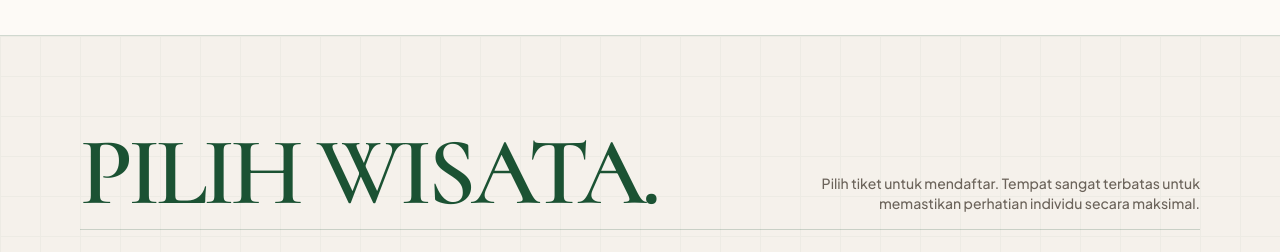
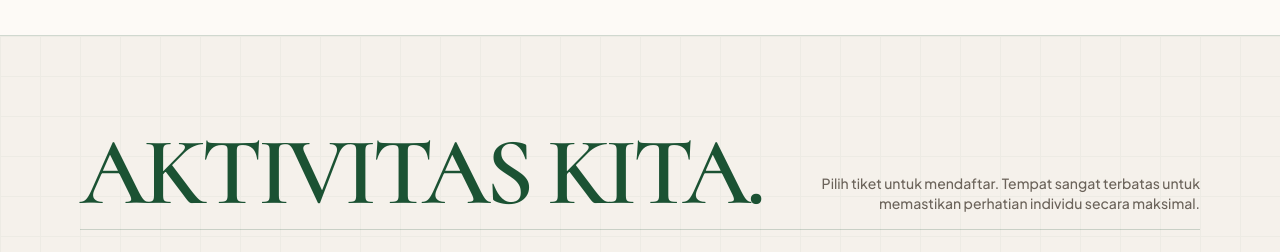
Before and after one commit to gimigkk/Imah-Keramik-Bogor, a React (Vite) app: page / in a window 1280 px wide. Shown: the part 880-1132 px from the top of the page. Built offline with nearby package versions, Linux system fonts and the light colour scheme; the HTML template or start-up script is replaced by a standard one.

Commit message:
refactor: update Paket Membatik Kayu card to span 2 rows tall

```diff
--- a/src/components/BentoTickets.tsx
+++ b/src/components/BentoTickets.tsx
@@ -26,7 +26,7 @@ export const BentoTickets: React.FC = () => {
         <div className="mb-6 md:mb-6 md:flex justify-between items-end gap-8 border-b border-foreground/20 pb-4">
           <div>
             <h2 className="font-serif text-5xl md:text-8xl text-foreground uppercase tracking-tighter leading-[0.85]">
-              Pilih Wisata.
+              Aktivitas Kita.
             </h2>
           </div>
           <p className="text-muted-foreground font-sans text-sm max-w-sm mt-6 md:mt-0 text-left md:text-right">
@@ -39,21 +39,19 @@ export const BentoTickets: React.FC = () => {
           <div className="flex items-center gap-2">
             <button
               onClick={() => setActiveTab('keramik')}
-              className={`px-5 py-2 font-mono text-xs uppercase tracking-widest font-bold border transition-colors ${
-                activeTab === 'keramik'
+              className={`px-5 py-2 font-mono text-xs uppercase tracking-widest font-bold border transition-colors ${activeTab === 'keramik'
                   ? 'bg-foreground text-background border-foreground'
                   : 'bg-transparent text-foreground/70 border-foreground/20 hover:border-foreground/50 hover:text-foreground'
-              }`}
+                }`}
             >
               Keramik
             </button>
             <button
               onClick={() => setActiveTab('membatik')}
-              className={`px-5 py-2 font-mono text-xs uppercase tracking-widest font-bold border transition-colors ${
-                activeTab === 'membatik'
+              className={`px-5 py-2 font-mono text-xs uppercase tracking-widest font-bold border transition-colors ${activeTab === 'membatik'
                   ? 'bg-foreground text-background border-foreground'
                   : 'bg-transparent text-foreground/70 border-foreground/20 hover:border-foreground/50 hover:text-foreground'
-              }`}
+                }`}
             >
               Membatik Kayu
             </button>
--- a/src/components/TicketCard.tsx
+++ b/src/components/TicketCard.tsx
@@ -182,7 +182,7 @@ export const TicketCard: React.FC<TicketCardProps> = ({ ticket, onClick }) => {
         {/* Left Side: Image on left of title/content */}
         <div className="flex-1 p-6 flex flex-col md:flex-row gap-6 items-center">
           {ticket.image && (
-            <div className={`w-full md:w-5/12 aspect-video md:aspect-auto h-full min-h-[120px] max-h-[180px] overflow-hidden border relative flex-shrink-0 ${
+            <div className={`w-full md:w-5/12 aspect-video md:aspect-auto h-full min-h-[140px] overflow-hidden border relative flex-shrink-0 ${
               isAccent ? 'border-background/20 bg-muted' : 'border-foreground/10 bg-muted'
             }`}>
               <img
--- a/src/data/tickets.ts
+++ b/src/data/tickets.ts
@@ -88,7 +88,7 @@ export const membatikTickets: Ticket[] = [
     unitLabel: '/orang/sesi',
     badge: '4_pilihan',
     isHorizontal: true,
-    gridSpan: { cols: 4, rows: 1 },
+    gridSpan: { cols: 4, rows: 2 },
     gridPosition: { colStart: 1, rowStart: 1 },
     image: 'https://images.unsplash.com/photo-1544816155-12df9643f363?crop=entropy&cs=tinysrgb&fit=max&fm=jpg&q=80&w=1080',
     tags: [
@@ -116,7 +116,7 @@ export const membatikTickets: Ticket[] = [
     badge: 'hemat',
     isAccent: true,
     gridSpan: { cols: 4, rows: 1 },
-    gridPosition: { colStart: 1, rowStart: 2 },
+    gridPosition: { colStart: 1, rowStart: 3 },
     image: 'https://images.unsplash.com/photo-1508269151431-a34449ca161d?crop=entropy&cs=tinysrgb&fit=max&fm=jpg&q=80&w=1080',
     tags: ['CAC / Glaze Coloring + Membatik Paket 1'],
     description: 'Kombinasi kelas keramik lanjutan (CAC/Glaze) dan Membatik Kayu Paket 1.',
```
